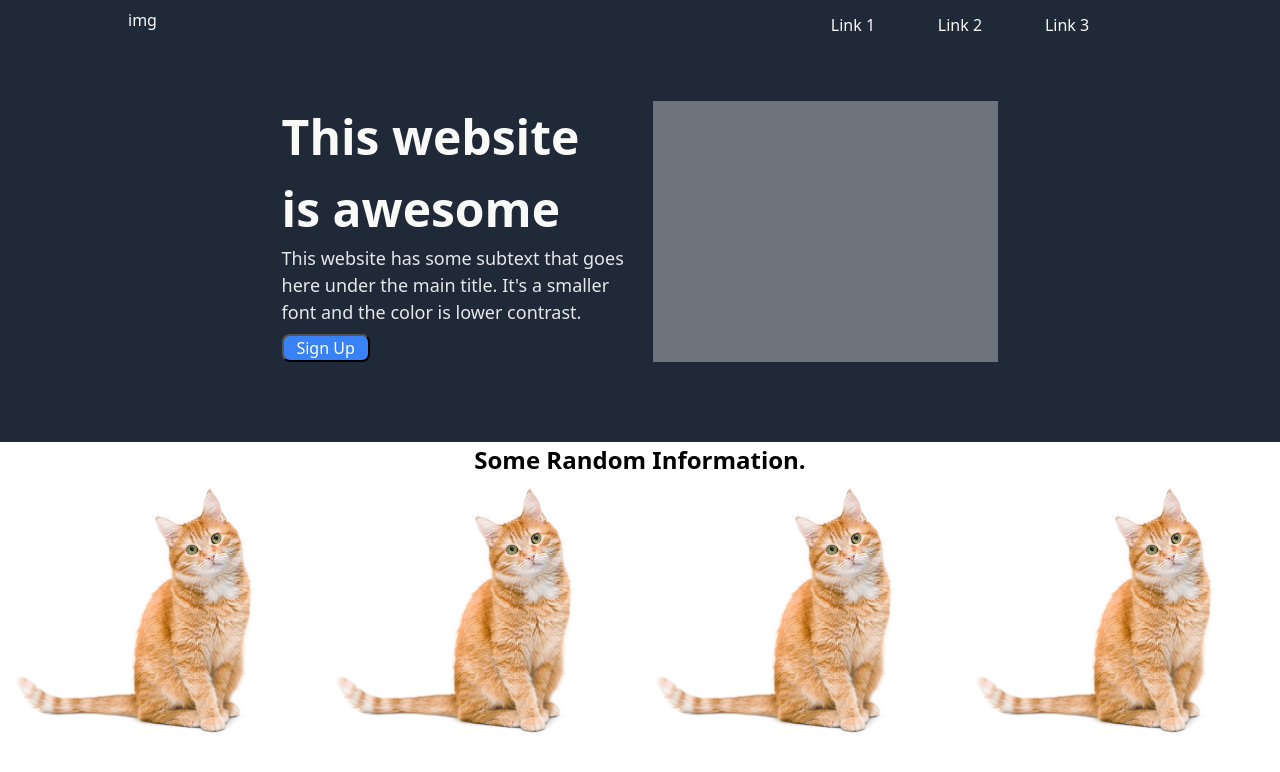
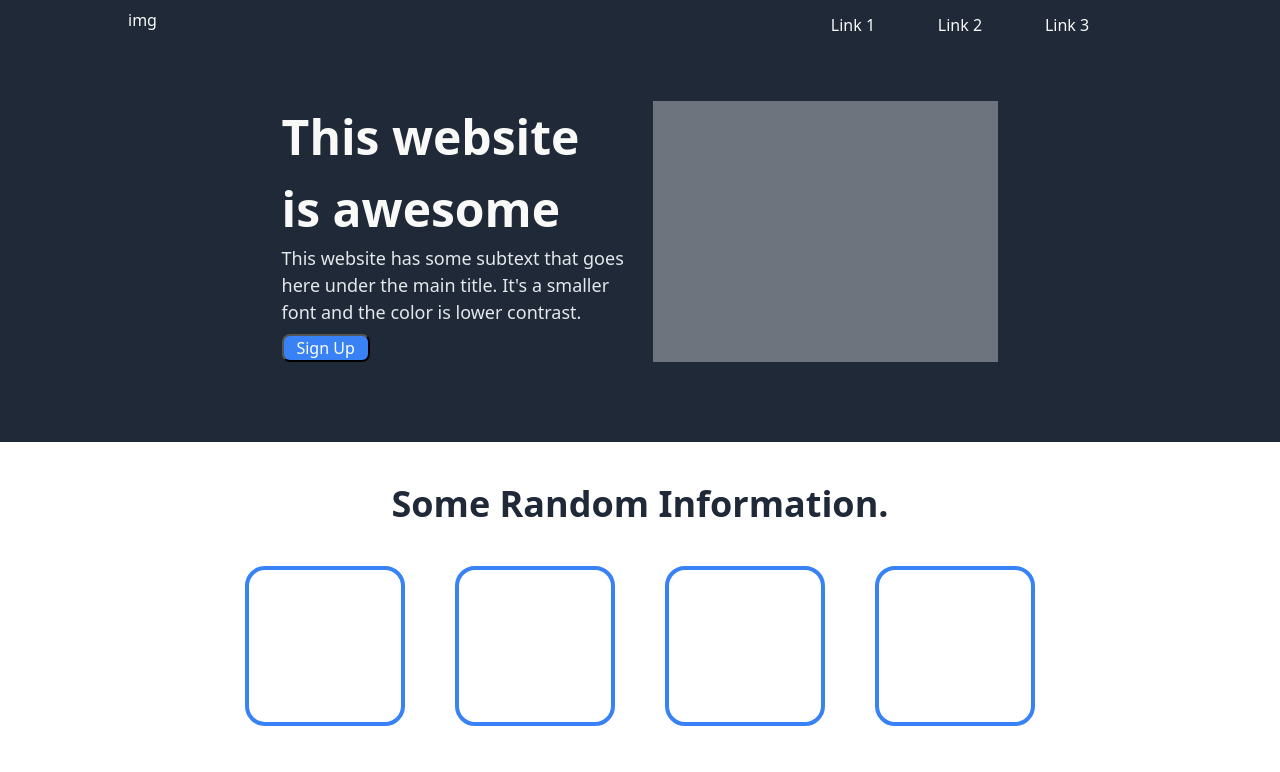
Before and after one commit to dbeanpro/TOP_Sample-site, a plain HTML site: page index.html in a window 1280 px wide. Drawn offline with Linux system fonts and the light colour scheme.

Commit message:
Fixed several CSS issues w/ section1, to inc. border & h2 font details & padding

```diff
--- a/css/styles.css
+++ b/css/styles.css
@@ -105,14 +105,23 @@ nav ul li:hover {
     text-align: center;
 }
 
+#section1 h2 {
+    padding: 35px;
+    font-size: 36px;
+    color: #1f2937;
+    font-weight: bolder;
+}
+
 #cont2 {
     display: inline-grid;
     grid-template-columns: repeat(4, 1fr);
     grid-template-rows: 1;
+    gap: 50px;
 }
 
 .gridBox {
-    border: #3882f6;
-    border-width: 15px;
+    border: 4px solid #3882f6;
     border-radius: 20px;
+    width: 160px;
+    height: 160px;
 }
--- a/index.html
+++ b/index.html
@@ -30,10 +30,10 @@
         <div id="section1">
             <h2>Some Random Information.</h2>
             <div id="cont2">
-                <div class="gridBox"><img src="./images/cat.jpg" alt="Sample Image"></div>
-                <div class="gridBox"><img src="./images/cat.jpg" alt="Sample Image"></div>
-                <div class="gridBox"><img src="./images/cat.jpg" alt="Sample Image"></div>
-                <div class="gridBox"><img src="./images/cat.jpg" alt="Sample Image"></div>
+                <div class="gridBox"> </div>
+                <div class="gridBox"> </div>
+                <div class="gridBox"> </div>
+                <div class="gridBox"> </div>
             </div>
         </div>
     </main>
```
